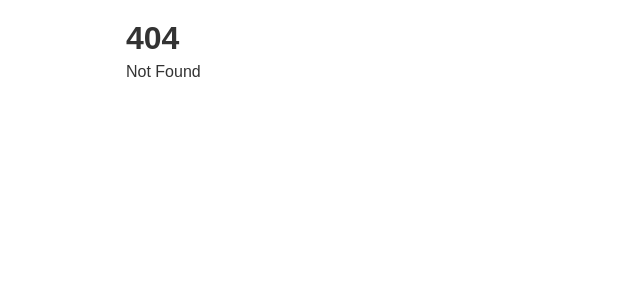
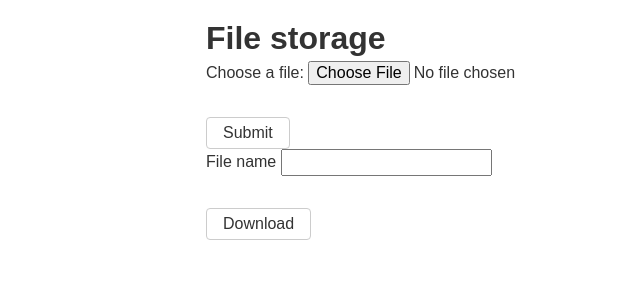
Before and after one commit to kdaisho/frontend-community-simple, a SvelteKit app in the folder apps/client/: page /file-storage in a window 1280 px wide. Before the commit this address had no page. Shown: the top 300 px of the page, without its empty margins (230-870 px from the left). Built offline with nearby package versions, Linux system fonts and the light colour scheme.

Commit message:
Add file download service

```diff
--- a/apps/client/src/routes/+layout.svelte
+++ b/apps/client/src/routes/+layout.svelte
@@ -9,7 +9,7 @@
 <style>
 	.app-layout {
 		margin: 0 auto;
-		max-width: 600px;
+		max-width: 440px;
 		padding: 1rem;
 		width: 100%;
 	}
--- a/apps/client/src/routes/+page.svelte
+++ b/apps/client/src/routes/+page.svelte
@@ -2,7 +2,7 @@
 	<h1>Frontend Community</h1>
 
 	<div class="links">
-		<a href="/upload">Upload files</a>
+		<a href="/file-storage">File storage</a>
 		<a href="/todo">TODO</a>
 	</div>
 </div>
--- a/apps/client/src/routes/download/[filename]/+page.svelte
+++ /dev/null
@@ -1 +0,0 @@
-<h1>Download page</h1>
--- a/apps/client/src/routes/upload/+page.server.ts
+++ b/apps/client/src/routes/file-storage/+page.server.ts
@@ -30,21 +30,12 @@ export const actions = {
         const formData = await event.request.formData()
         const filename = formData.get('filename') as string
 
-        try {
-            const response = await client.download.query({
-                filename,
-            })
+        const response = await client.download.query({
+            filename,
+        })
 
-            if (response?.success) {
-                try {
-                    console.log('250 ==>', 'redirecting')
-                    throw redirect(302, '/')
-                } catch (err) {
-                    console.log('Redirect failed ==>', err)
-                }
-            }
-        } catch (err) {
-            return { success: false, message: 'file download failed' }
+        if (response?.success) {
+            throw redirect(307, response.url)
         }
     },
 } satisfies Actions
--- a/apps/client/src/routes/upload/+page.svelte
+++ b/apps/client/src/routes/file-storage/+page.svelte
@@ -1,5 +1,5 @@
 <script lang="ts">
-	import type { ActionData } from './$types';
+	import type { ActionData } from '../file-storage/$types';
 	import Button from '$lib/components/Button.svelte';
 	import { enhance } from '$app/forms';
 
@@ -8,9 +8,9 @@
 	let filename: string;
 </script>
 
-<h1>File upload</h1>
+<h1>File storage</h1>
 
-<form method="POSt" action="upload?/uploadFile" use:enhance>
+<form method="POST" action="file-storage?/uploadFile" use:enhance>
 	<fieldset>
 		<label for="file">Choose a file:</label>
 		<input type="file" id="file" name="files" accept="text/plain, image/jpeg" />
@@ -23,7 +23,7 @@
 	{/if}
 </form>
 
-<form method="POSt" action="upload?/downloadFile" use:enhance>
+<form method="POSt" action="file-storage?/downloadFile" use:enhance>
 	<fieldset>
 		<label for="filename">File name</label>
 		<input type="text" id="filename" name="filename" bind:value={filename} />
--- a/apps/client/src/routes/todo/+page.svelte
+++ b/apps/client/src/routes/todo/+page.svelte
@@ -132,7 +132,9 @@
 
 	.task {
 		border: none;
+		cursor: pointer;
 		padding: 0.25rem 0.5rem;
+		width: 100%;
 	}
 
 	dialog {
```
Also changed, not shown: apps/client/src/routes/download/[filename]/+page.server.ts (deleted, +0 -26 lines).
